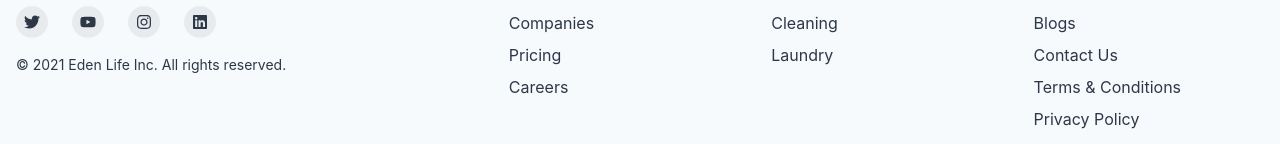
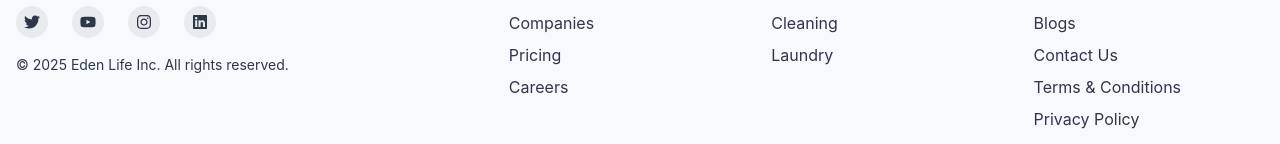
Before and after one commit to xlr8tor/edenlife, a Next.js app: page / in a window 1280 px wide. Shown: the part 5807-5951 px from the top of the page. Built offline with nearby package versions, Linux system fonts and the light colour scheme.

Commit message:
Update Footer.tsx for Desktop

```diff
--- a/components/Footer.tsx
+++ b/components/Footer.tsx
@@ -151,7 +151,7 @@ export default function Footer() {
                 </SocialButton>
               </Stack>
               <Text fontSize={"sm"}>
-                © 2021 Eden Life Inc. All rights reserved.
+                © 2025 Eden Life Inc. All rights reserved.
               </Text>
             </Box>
           </Stack>
```
